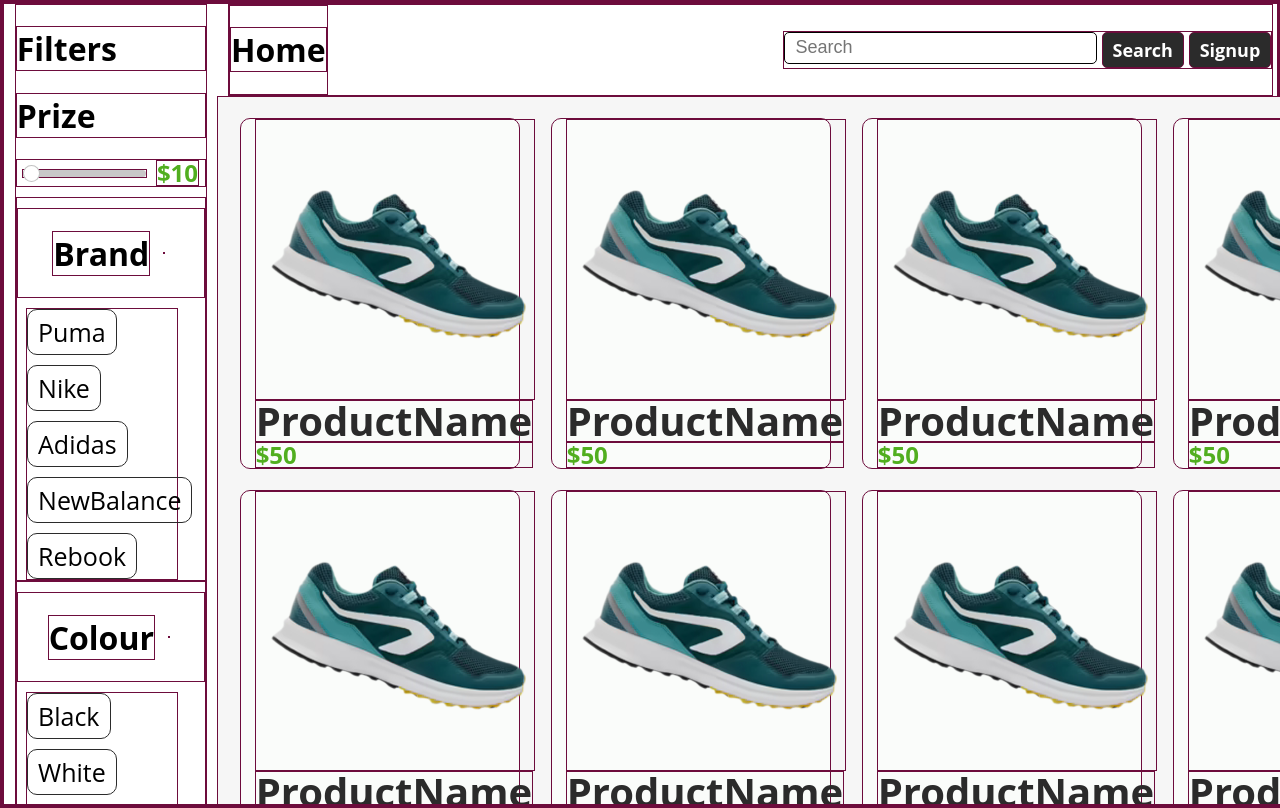
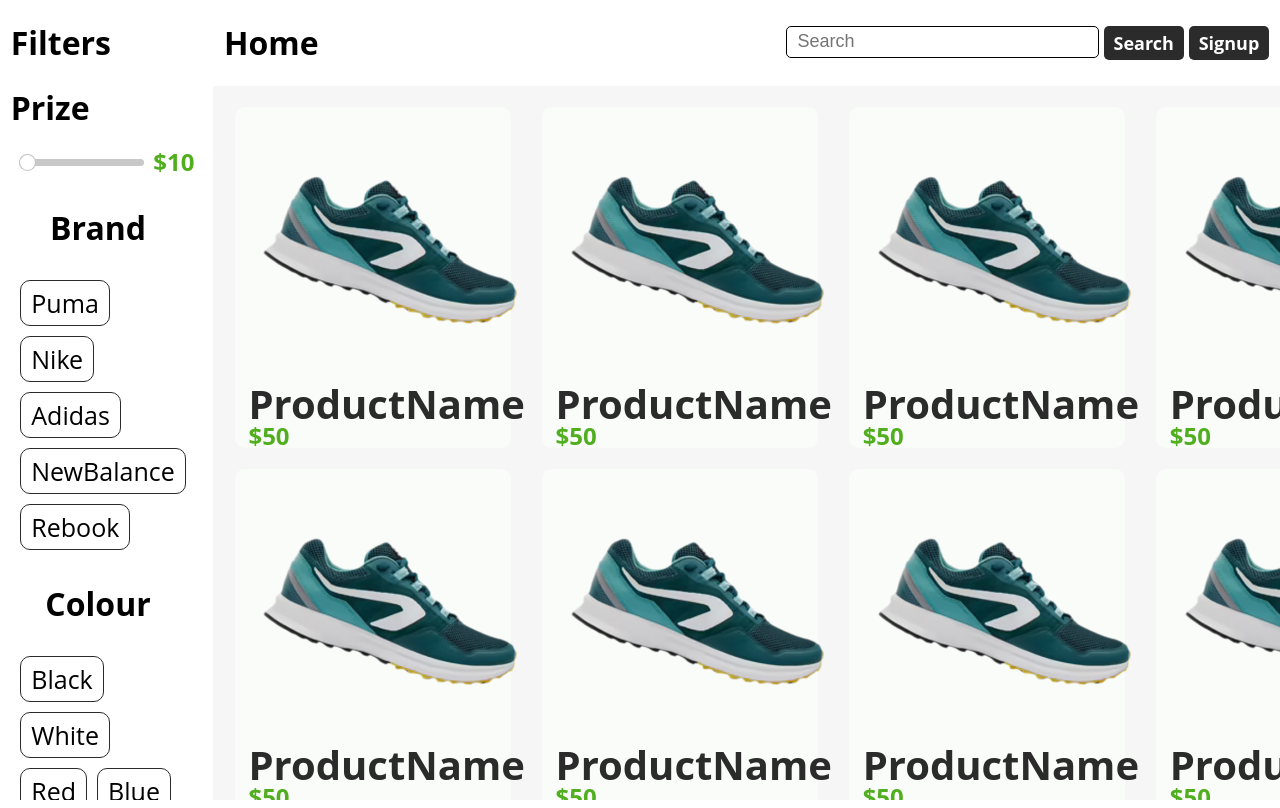
Before and after one commit to Niyasin/more-to-buy, a Next.js app: page / in a window 1280 px wide. Built offline with nearby package versions, Linux system fonts and the light colour scheme.

Commit message:
style🖌️

```diff
--- a/styles/globals.css
+++ b/styles/globals.css
@@ -178,5 +178,5 @@ input[type='text']{
   max-width:80%;
 }
 *{
-  border: 1px solid #6d0c3c;
+  /* border: 1px solid #6d0c3c; */
 }
```
